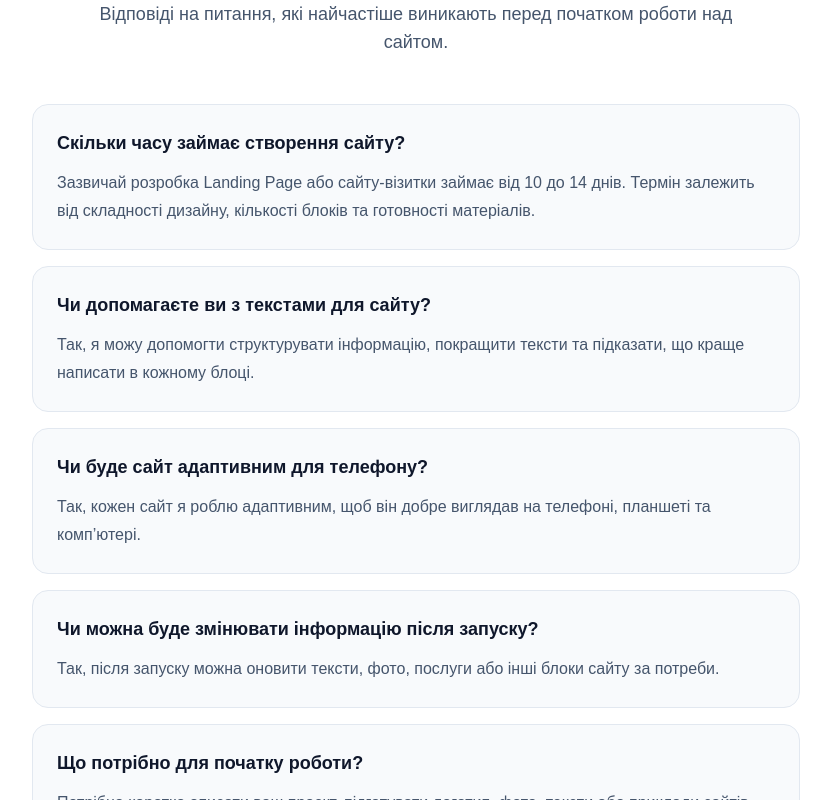
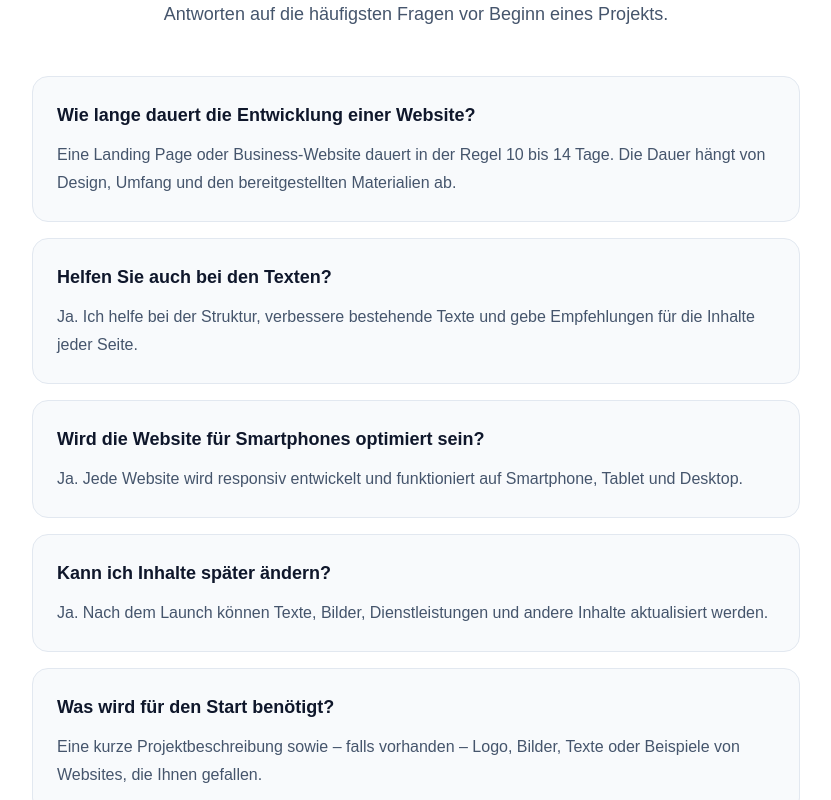
Before and after one commit to oleksandrahotsyn/nextjs-portfolio, a Next.js app: page /de in a window 1280 px wide. Shown: the part 3960-4760 px from the top of the page, without its empty margins (224-1055 px from the left). Built offline with nearby package versions, Linux system fonts and the light colour scheme.

Commit message:
add translate faq

```diff
--- a/src/components/faq/FAQ.tsx
+++ b/src/components/faq/FAQ.tsx
@@ -1,56 +1,37 @@
+"use client";
+
 import Container from "@/components/layout/Container";
 import Section from "@/components/layout/Section";
 import SectionTitle from "@/components/ui/SectionTitle";
+import { useTranslations } from "next-intl";
 
-const faqs = [
-  {
-    question: "Скільки часу займає створення сайту?",
-    answer:
-      "Зазвичай розробка Landing Page або сайту-візитки займає від 10 до 14 днів. Термін залежить від складності дизайну, кількості блоків та готовності матеріалів.",
-  },
-  {
-    question: "Чи допомагаєте ви з текстами для сайту?",
-    answer:
-      "Так, я можу допомогти структурувати інформацію, покращити тексти та підказати, що краще написати в кожному блоці.",
-  },
-  {
-    question: "Чи буде сайт адаптивним для телефону?",
-    answer:
-      "Так, кожен сайт я роблю адаптивним, щоб він добре виглядав на телефоні, планшеті та комп’ютері.",
-  },
-  {
-    question: "Чи можна буде змінювати інформацію після запуску?",
-    answer:
-      "Так, після запуску можна оновити тексти, фото, послуги або інші блоки сайту за потреби.",
-  },
-  {
-    question: "Що потрібно для початку роботи?",
-    answer:
-      "Потрібно коротко описати ваш проєкт, підготувати логотип, фото, тексти або приклади сайтів, які вам подобаються.",
-  },
-];
+const faqKeys = ["time", "texts", "responsive", "editing", "start"] as const;
 
 export default function FAQ() {
+  const t = useTranslations("faq");
+
   return (
     <Section id="faq" className="bg-white">
       <Container>
         <SectionTitle
-          subtitle="FAQ"
-          title="Часті запитання"
-          description="Відповіді на питання, які найчастіше виникають перед початком роботи над сайтом."
+          subtitle={t("subtitle")}
+          title={t("title")}
+          description={t("description")}
         />
 
         <div className="mx-auto mt-12 max-w-3xl space-y-4">
-          {faqs.map((item, index) => (
+          {faqKeys.map((key) => (
             <div
-              key={index}
+              key={key}
               className="rounded-2xl border border-slate-200 bg-slate-50 p-6 transition-all duration-300 hover:border-blue-200 hover:bg-white hover:shadow-md"
             >
               <h3 className="mb-3 text-lg font-semibold text-slate-900">
-                {item.question}
+                {t(`${key}.question`)}
               </h3>
 
-              <p className="leading-7 text-slate-600">{item.answer}</p>
+              <p className="leading-7 text-slate-600">
+                {t(`${key}.answer`)}
+              </p>
             </div>
           ))}
         </div>
--- a/src/messages/de.json
+++ b/src/messages/de.json
@@ -64,6 +64,36 @@
         "previous": "Vorherige Technologien",
         "next": "Nächste Technologien"
      },
+     "faq": {
+        "subtitle": "FAQ",
+        "title": "Häufig gestellte Fragen",
+        "description": "Antworten auf die häufigsten Fragen vor Beginn eines Projekts.",
+
+        "time": {
+            "question": "Wie lange dauert die Entwicklung einer Website?",
+            "answer": "Eine Landing Page oder Business-Website dauert in der Regel 10 bis 14 Tage. Die Dauer hängt von Design, Umfang und den bereitgestellten Materialien ab."
+        },
+
+        "texts": {
+            "question": "Helfen Sie auch bei den Texten?",
+            "answer": "Ja. Ich helfe bei der Struktur, verbessere bestehende Texte und gebe Empfehlungen für die Inhalte jeder Seite."
+        },
+
+        "responsive": {
+            "question": "Wird die Website für Smartphones optimiert sein?",
+            "answer": "Ja. Jede Website wird responsiv entwickelt und funktioniert auf Smartphone, Tablet und Desktop."
+        },
+
+        "editing": {
+            "question": "Kann ich Inhalte später ändern?",
+            "answer": "Ja. Nach dem Launch können Texte, Bilder, Dienstleistungen und andere Inhalte aktualisiert werden."
+        },
+
+        "start": {
+            "question": "Was wird für den Start benötigt?",
+            "answer": "Eine kurze Projektbeschreibung sowie – falls vorhanden – Logo, Bilder, Texte oder Beispiele von Websites, die Ihnen gefallen."
+        }
+        },
      "contact": {
         "subtitle": "Kontakt",
         "title": "Rückmeldung anfragen",
--- a/src/messages/en.json
+++ b/src/messages/en.json
@@ -64,6 +64,36 @@
     "previous": "Previous technologies",
     "next": "Next technologies"
     },
+    "faq": {
+        "subtitle": "FAQ",
+        "title": "Frequently Asked Questions",
+        "description": "Answers to the questions clients ask most often before starting a project.",
+
+        "time": {
+            "question": "How long does it take to build a website?",
+            "answer": "A landing page or business website usually takes 10–14 days, depending on the design complexity, content and project scope."
+        },
+
+        "texts": {
+            "question": "Can you help with website content?",
+            "answer": "Yes. I can help organize your content, improve existing text and recommend what should be included on each page."
+        },
+
+        "responsive": {
+            "question": "Will the website be mobile-friendly?",
+            "answer": "Yes. Every website is fully responsive and works well on phones, tablets and desktop devices."
+        },
+
+        "editing": {
+            "question": "Can I update the website after it is launched?",
+            "answer": "Yes. You can update texts, images, services and other content whenever needed."
+        },
+
+        "start": {
+            "question": "What do you need to get started?",
+            "answer": "A short project description, along with your logo, photos, text or examples of websites you like, if available."
+        }
+        },
     "contact": {
         "subtitle": "Contact",
         "title": "Request a Callback",
--- a/src/messages/ua.json
+++ b/src/messages/ua.json
@@ -64,12 +64,42 @@
     "previous": "Попередні технології",
     "next": "Наступні технології"
     },
+    "faq": {
+        "subtitle": "FAQ",
+        "title": "Часті запитання",
+        "description": "Відповіді на питання, які найчастіше виникають перед початком роботи над сайтом.",
+
+        "time": {
+            "question": "Скільки часу займає створення сайту?",
+            "answer": "Зазвичай розробка Landing Page або сайту-візитки займає від 10 до 14 днів. Термін залежить від складності дизайну, кількості блоків та готовності матеріалів."
+        },
+
+        "texts": {
+            "question": "Чи допомагаєте ви з текстами для сайту?",
+            "answer": "Так, я можу допомогти структурувати інформацію, покращити тексти та підказати, що краще написати в кожному блоці."
+        },
+
+        "responsive": {
+            "question": "Чи буде сайт адаптивним для телефону?",
+            "answer": "Так, кожен сайт я роблю адаптивним, щоб він добре виглядав на телефоні, планшеті та комп’ютері."
+        },
+
+        "editing": {
+            "question": "Чи можна буде змінювати інформацію після запуску?",
+            "answer": "Так, після запуску можна оновити тексти, фото, послуги або інші блоки сайту за потреби."
+        },
+
+        "start": {
+            "question": "Що потрібно для початку роботи?",
+            "answer": "Потрібно коротко описати ваш проєкт, підготувати логотип, фото, тексти або приклади сайтів, які вам подобаються."
+        }
+    },
     "contact": {
-    "subtitle": "Контакти",
-    "title": "Замовити зворотній зв’язок",
-    "description": "Напишіть мені в Telegram, WhatsApp, Viber або залиште заявку через форму.",
-    "cardTitle": "Обговоримо ваш проєкт",
-    "cardText": "Розкажіть, який сайт вам потрібен: лендінг, сайт-візитка, редизайн або форма заявки. Я відповідаю письмово у зручному для вас месенджері."
+        "subtitle": "Контакти",
+        "title": "Замовити зворотній зв’язок",
+        "description": "Напишіть мені в Telegram, WhatsApp, Viber або залиште заявку через форму.",
+        "cardTitle": "Обговоримо ваш проєкт",
+        "cardText": "Розкажіть, який сайт вам потрібен: лендінг, сайт-візитка, редизайн або форма заявки. Я відповідаю письмово у зручному для вас месенджері."
     },
     "contactForm": {
         "nameLabel": "Ваше ім’я",
```
